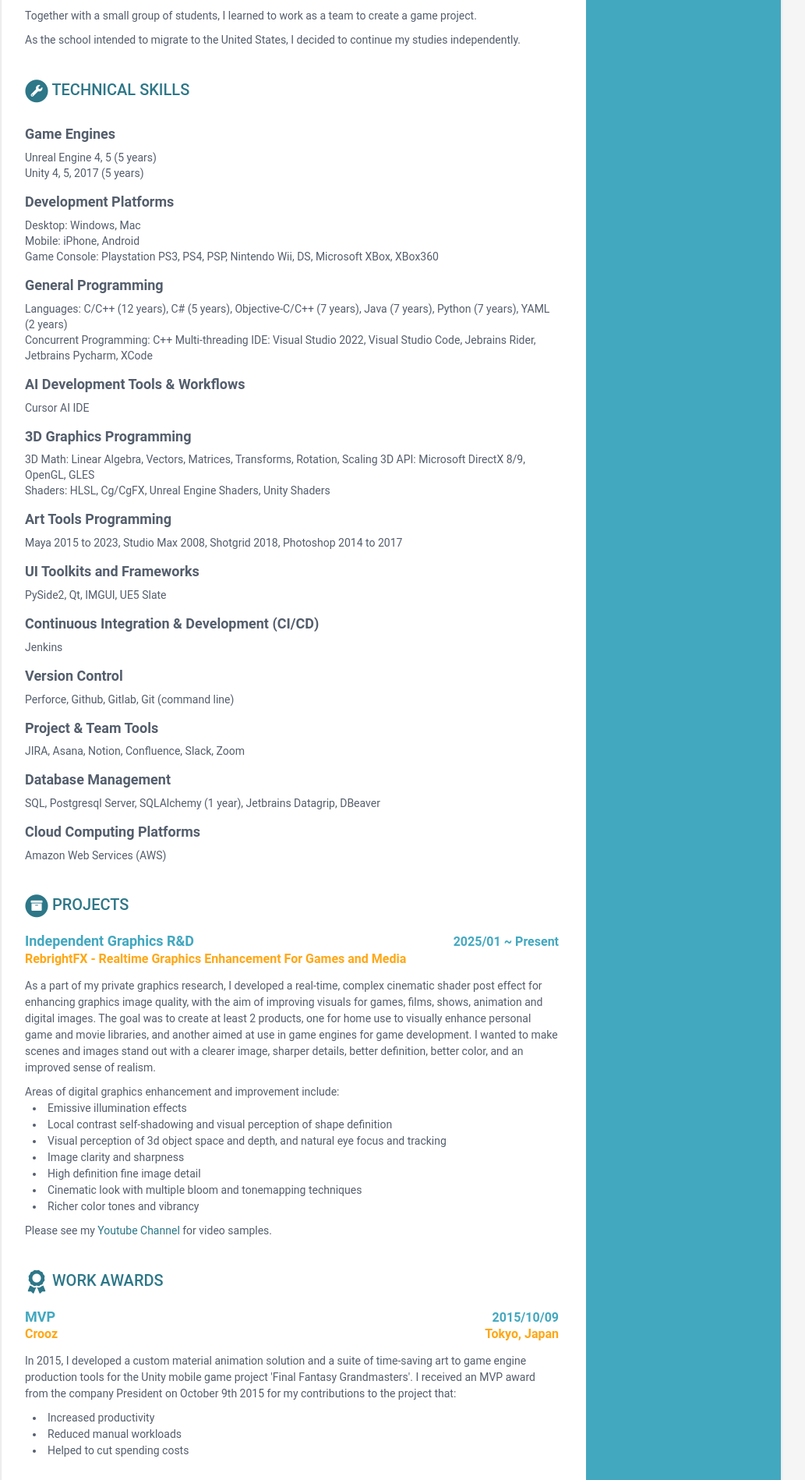
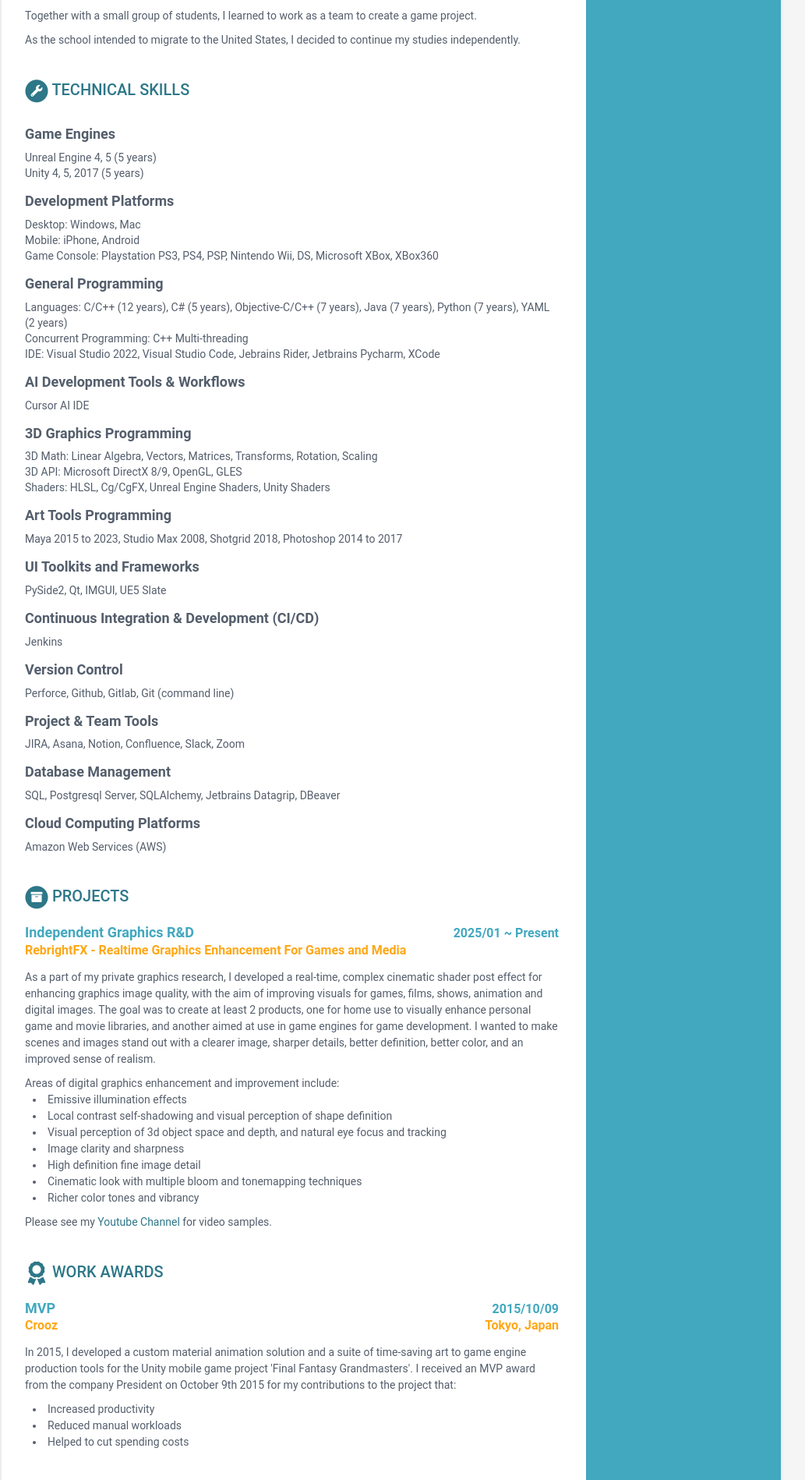
Before and after one commit to techengineer3d/resume, a Jekyll site: the page built from index.html, in a window 1280 px wide. Shown: the part 1002-2900 px from the top of the page at 78% size, without its empty margins (138-1171 px from the left). Built offline with Jekyll 4.4.1, drawn with Linux system fonts in a browser that asks for light colours.

```diff
--- a/_sass/_base.scss
+++ b/_sass/_base.scss
@@ -296,7 +296,7 @@ p {
 
 .skillset {
     .item {
-        margin-bottom: 7px;
+        margin-bottom: 6px;
         overflow: hidden;
     }
     .level-title {
```
Also changed, not shown: _data/skill_data.yml (+9 -9 lines), 1 other file.
